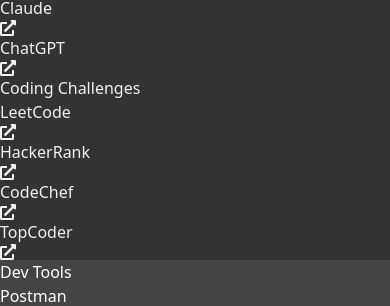
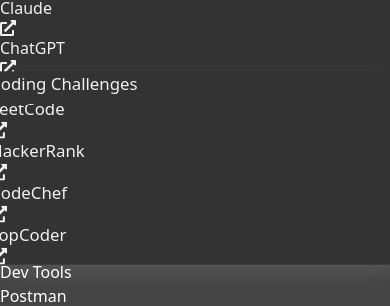
Before and after one commit to amrahs02/CustomHomepage, a React (Vite) app: page / in a window 390 px wide. Shown: the part 404-710 px from the top of the page. Built offline with nearby package versions, Linux system fonts and the light colour scheme.

Commit message:
Add framer-motion for animations; update SectionCard component with motion effects

```diff
--- a/package.json
+++ b/package.json
@@ -11,6 +11,7 @@
   },
   "dependencies": {
     "@tailwindcss/vite": "^4.0.9",
+    "framer-motion": "^12.4.10",
     "react": "^19.0.0",
     "react-dom": "^19.0.0",
     "react-icons": "^5.5.0",
--- a/src/components/Homepage.jsx
+++ b/src/components/Homepage.jsx
@@ -31,7 +31,6 @@
       <div className="w-full grid gap-3 grid-cols-1 sm:grid-cols-2 lg:grid-cols-4 xl:grid-cols-6 auto-rows-fr">
         {/* First Row */}
 
-
         <SectionCard
           title="News & Trends"
           bgColor="#3A3A3A"
@@ -43,7 +42,7 @@
             { name: "The Hindu", url: "https://www.thehindu.com" },
             { name: "lallantop", url: "https://www.thelallantop.com" },
           ]}
-          className="col-span-1 sm:col-span-1 lg:col-span-1 xl:col-span-1  rounded-tl-3xl  row-span-2 "
+          className="col-span-1 sm:col-span-1 lg:col-span-1 xl:col-span-1 rounded-tl-3xl    row-span-2 "
         />
         <SectionCard
           title="AI Tools"
@@ -55,9 +54,8 @@
             { name: "Claude", url: "https://claude.ai" },
             { name: "ChatGPT", url: "https://www.chat.com" },
           ]}
-          className="col-span-1 sm:col-span-2 lg:col-span-2 rounded-br-3xl xl:col-span-2 row-span-1  "
+          className="col-span-1 sm:col-span-2 lg:col-span-2  xl:col-span-2 row-span-1  "
         />
-
 
         <SectionCard
           title="Coding Challenges"
@@ -69,7 +67,7 @@
             { name: "CodeChef", url: "https://www.codechef.com" },
             { name: "TopCoder", url: "https://www.topcoder.com" },
           ]}
-          className="col-span-1 sm:col-span-1 rounded-bl-3xl lg:col-span-2 xl:col-span-2 row-span-1 "
+          className="col-span-1 sm:col-span-1  lg:col-span-2 xl:col-span-2 row-span-1 "
         />
 
         <SectionCard
@@ -89,10 +87,8 @@
               url: "https://www.mongodb.com/cloud/atlas",
             },
           ]}
-          className="col-span-1 sm:col-span-1 lg:col-span-1 rounded-tr-3xl xl:col-span-1 row-span-2 "
+          className="col-span-1 sm:col-span-1 lg:col-span-1 rounded-tr-3xl  xl:col-span-1 row-span-2 "
         />
-
-
 
         <SectionCard
           title="Notes & Tasks"
@@ -105,7 +101,7 @@
             { name: "Evernote", url: "https://www.evernote.com" },
             { name: "Obsidian", url: "https://obsidian.md" },
           ]}
-          className="col-span-1 sm:col-span-1 rounded-tr-3xl lg:col-span-1 xl:col-span-1 row-span-1 "
+          className="col-span-1 sm:col-span-1  lg:col-span-1 xl:col-span-1 row-span-1 "
         />
 
         <SectionCard
@@ -118,7 +114,7 @@
             { name: "Wired", url: "https://www.wired.com" },
             { name: "Ars Technica", url: "https://arstechnica.com" },
           ]}
-          className="col-span-1 sm:col-span-1 rounded-t-3xl rounded-bl-3xl lg:col-span-1 xl:col-span-1 row-span-2  "
+          className="col-span-1 sm:col-span-1   lg:col-span-1 xl:col-span-1 row-span-2  "
         />
 
         {/* Second Row */}
@@ -135,13 +131,12 @@
             { name: "Naukri", url: "https://www.naukri.com" },
             { name: "Monster", url: "https://www.monster.com" },
             { name: "Instahyre", url: "https://www.instahyre.com" },
-            {name: "Remote OK", url: "https://remoteok.io"},
-            {name: "We Work Remotely", url: "https://weworkremotely.com"},
-            {name: "Twitter Jobs", url: "https://twitter.com/jobs"},
-            {name: "GitHub Jobs", url: "https://jobs.github.com"},
-
+            { name: "Remote OK", url: "https://remoteok.io" },
+            { name: "We Work Remotely", url: "https://weworkremotely.com" },
+            { name: "Twitter Jobs", url: "https://twitter.com/jobs" },
+            { name: "GitHub Jobs", url: "https://jobs.github.com" },
           ]}
-          className="col-span-1 sm:col-span-1 lg:col-span-1 rounded-br-3xl rounded-t-3xl xl:col-span-1 row-span-2  "
+          className="col-span-1 sm:col-span-1 lg:col-span-1   xl:col-span-1 row-span-2  "
         />
 
         <SectionCard
@@ -155,7 +150,7 @@
             { name: "Google Drive", url: "https://drive.google.com" },
             { name: "Google Docs", url: "https://docs.google.com" },
           ]}
-          className="col-span-1 sm:col-span-1 rounded-tl-3xl lg:col-span-1 xl:col-span-1 row-span-1 "
+          className="col-span-1 sm:col-span-1  lg:col-span-1 xl:col-span-1 row-span-1 "
         />
 
         {/* <SectionCard
@@ -187,19 +182,15 @@
               url: "https://github.com/florinpop17/app-ideas",
             },
           ]}
-          className="col-span-1 sm:col-span-2 rounded-br-3xl lg:col-span-2 xl:col-span-2 row-span-1"
+          className="col-span-1 sm:col-span-2  lg:col-span-2 xl:col-span-2 row-span-1"
         />
 
         <SectionCard
           title="My Favourite Tools"
           bgColor="#3D3D3D"
           textColor="#FFF"
-          links={[
-
-
-
-          ]}
-          className="col-span-1 sm:col-span-2 lg:col-span-2 rounded-bl-3xl xl:col-span-2 row-span-1"
+          links={[]}
+          className="col-span-1 sm:col-span-2 lg:col-span-2  xl:col-span-2 row-span-1"
         />
 
         {/* Fourth Row */}
@@ -217,7 +208,7 @@
             { name: "OverAPI", url: "https://overapi.com" },
             { name: "Refactoring Guru", url: "https://refactoring.guru" },
           ]}
-          className="col-span-1 sm:col-span-2 rounded-tr-3xl lg:col-span-2 xl:col-span-2 row-span-1 rounded-3xl"
+          className="col-span-1 sm:col-span-2  lg:col-span-2 xl:col-span-2 row-span-1 rounded-3xl"
         />
 
         <SectionCard
@@ -233,7 +224,7 @@
             },
             { name: "Discord Dev Servers", url: "https://discord.com" },
           ]}
-          className="col-span-1 sm:col-span-2 rounded-t-3xl lg:col-span-1 xl:col-span-2 row-span-1 rounded-3xl"
+          className="col-span-1 sm:col-span-2  lg:col-span-1 xl:col-span-2 row-span-1 rounded-3xl"
         />
         <SectionCard
           title="Coder Communities"
@@ -248,7 +239,7 @@
             },
             { name: "Discord Dev Servers", url: "https://discord.com" },
           ]}
-          className="col-span-1 sm:col-span-2 lg:col-span-1 rounded-tl-3xl xl:col-span-2 row-span-1 rounded-3xl"
+          className="col-span-1 sm:col-span-2 lg:col-span-1  xl:col-span-2 row-span-1 rounded-3xl"
         />
       </div>
     </div>
--- a/src/components/SectionCard.jsx
+++ b/src/components/SectionCard.jsx
@@ -1,9 +1,20 @@
 import { FaExternalLinkAlt } from "react-icons/fa";
+import { motion } from "framer-motion";
+
+const cardVariants = {
+  hidden: { opacity: 0, scale: 0.95, y: 20 }, // Subtle scale and slide up
+  visible: { opacity: 1, scale: 1, y: 0, transition: { duration: 0.5, ease: "easeOut" } },
+  hover: { scale: 1.05, boxShadow: "0px 8px 20px rgba(255, 255, 255, 0.1)", transition: { duration: 0.3 } }, // Smooth scale-up & shadow effect
+};
 
 const SectionCard = ({ title, description, bgColor, textColor, links, className }) => {
   return (
-    <div
-      className={`p-6 rounded-sm shadow-md hover:scale-[1.02] transition-transform ${className}`}
+    <motion.div
+      variants={cardVariants}
+      initial="hidden"
+      animate="visible"
+      whileHover="hover"
+      className={`p-6 shadow-md transition-transform ${className}`}
       style={{ backgroundColor: bgColor, color: textColor }}
     >
       {/* Section Title */}
@@ -18,19 +29,20 @@
       <ul className="space-y-2">
         {links.map((link, index) => (
           <li key={index} className="flex items-center">
-            <a
+            <motion.a
               href={link.url}
               target="_blank"
               rel="noopener noreferrer"
               className="text-gray-300 hover:text-white transition flex items-center space-x-2"
+              whileHover={{ x: 5, transition: { duration: 0.2 } }} // Subtle slide effect on hover
             >
               <span>{link.name}</span>
               <FaExternalLinkAlt className="text-xs opacity-70" />
-            </a>
+            </motion.a>
           </li>
         ))}
       </ul>
-    </div>
+    </motion.div>
   );
 };
 
```
Also changed, not shown: 1 other file (tests, documents, lock files or other folders).
